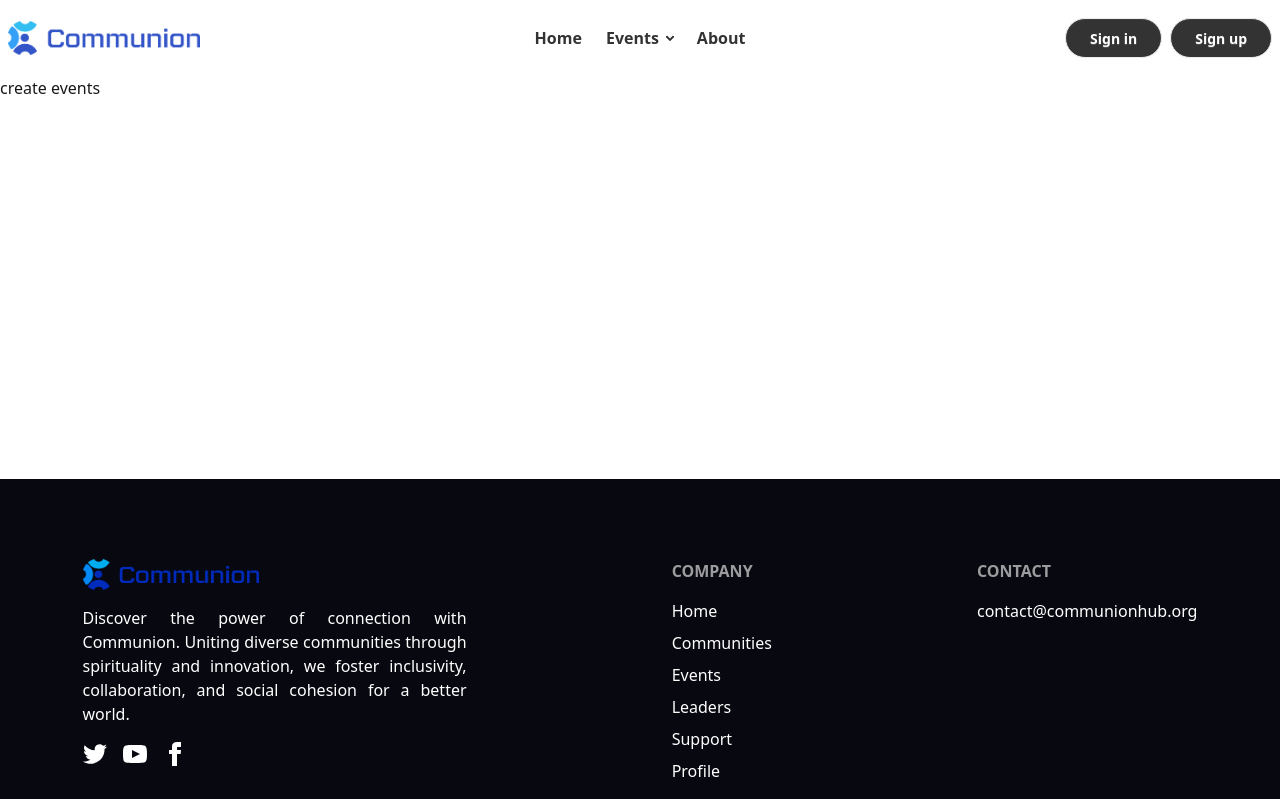
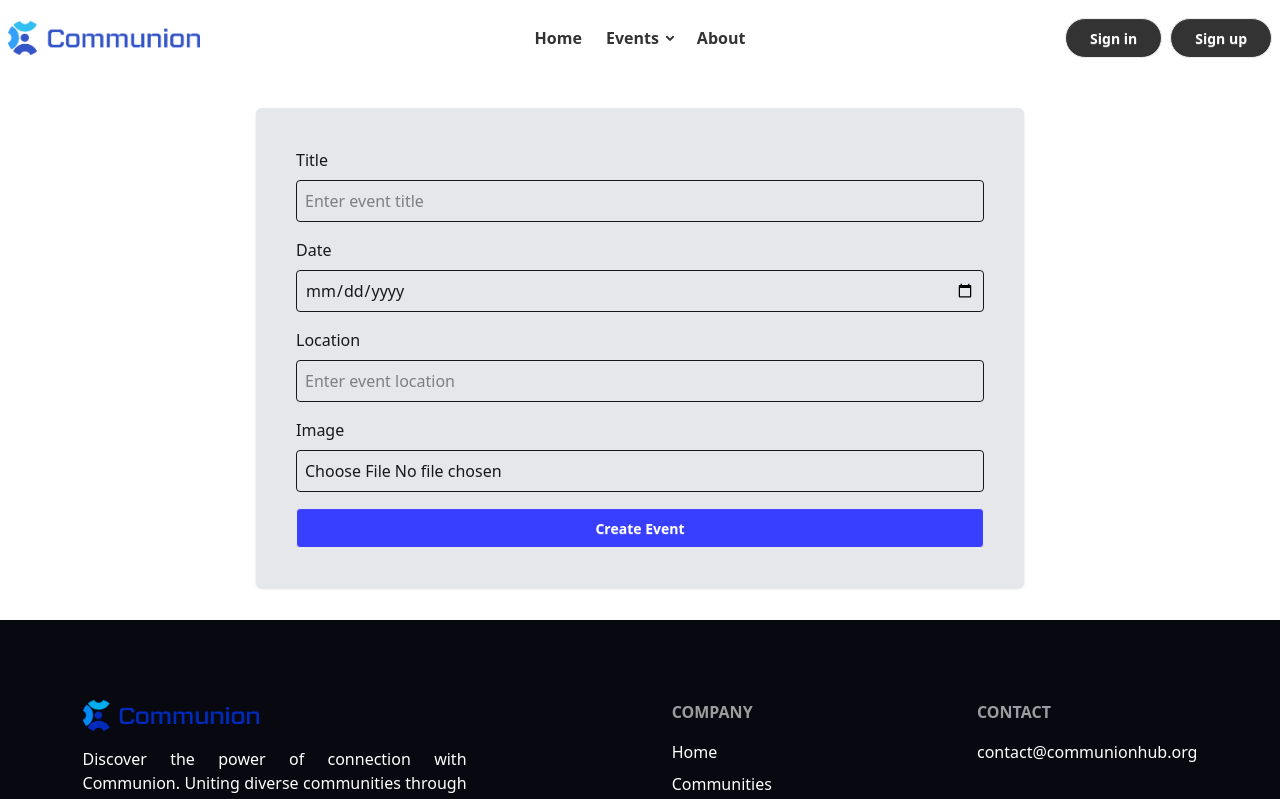
Before and after one commit to shafriki/communion-client-side, a React (Vite) app: page /create-event in a window 1280 px wide. Shown: the top 799 px of the page. Built offline with nearby package versions, Linux system fonts and the light colour scheme; no server answers.

Commit message:
added create events page and axiossecure hook

```diff
--- /dev/null
+++ b/src/Hooks/useAxiousSecure.jsx
@@ -0,0 +1,35 @@
+import axios from 'axios'
+import { useEffect } from 'react'
+import { useNavigate } from 'react-router-dom'
+import useAuth from './useAuth'
+
+const axiosSecure = axios.create({
+  baseURL: import.meta.env.VITE_API_URL,
+  withCredentials: true,
+})
+
+const useAxiosSecure = () => {
+  const navigate = useNavigate()
+  const { logOut } = useAuth()
+  useEffect(() => {
+    axiosSecure.interceptors.response.use(
+      res => {
+        return res
+      },
+      async error => {
+        // console.log('Error caught from axios interceptor-->', error.response)
+        if (error.response.status === 401 || error.response.status === 403) {
+          // logout
+          logOut()
+          // navigate to login
+          navigate('/login')
+          // console.log('hello')
+        }
+        return Promise.reject(error)
+      }
+    )
+  }, [logOut, navigate])
+  return axiosSecure
+}
+
+export default useAxiosSecure
--- a/src/Pages/CreateEvents/CreateEvents.jsx
+++ b/src/Pages/CreateEvents/CreateEvents.jsx
@@ -1,9 +1,108 @@
-import React from 'react';
+import React, { useState, useContext } from 'react';
+import Swal from 'sweetalert2';
+import { BeatLoader } from 'react-spinners';
+import { AuthContext } from '../../Providers/AuthProvider';
+import { imageUpload } from '../../api/utils';
+import useAxiosSecure from '../../Hooks/useAxiousSecure';
 
 const CreateEvents = () => {
+    const { user } = useContext(AuthContext);
+    const [loading, setLoading] = useState(false);
+    const axiosSecure = useAxiosSecure();
+    const authToken = localStorage.getItem('authToken');
+
+    const handleSubmit = async (event) => {
+        event.preventDefault();
+        const form = event.target;
+        const title = form.title.value;
+        const date = form.date.value;
+        const location = form.location.value;
+        const image = form.image.files[0];
+
+        if (!user?.email) {
+            Swal.fire({
+                title: 'Error!',
+                text: 'You need to be logged in to create an event.',
+                icon: 'error',
+                confirmButtonText: 'OK',
+            });
+            return;
+        }
+
+        try {
+            setLoading(true);
+
+            const imageURL = image ? await imageUpload(image) : 'https://example.com/default-image.jpg';
+
+            const response = await axiosSecure.post(
+                '/events',
+                {
+                    title,
+                    date,
+                    location,
+                    imageURL,
+                    email: user?.email,
+                },
+                {
+                    headers: {
+                        Authorization: `Bearer ${authToken}`,
+                    },
+                }
+            );
+
+            if (response?.data?.acknowledged) {
+                form.reset();
+                Swal.fire({
+                    title: 'Success!',
+                    text: 'Event created successfully.',
+                    icon: 'success',
+                    confirmButtonText: 'OK',
+                });
+            } else {
+                Swal.fire({
+                    title: 'Error!',
+                    text: 'Failed to create the event.',
+                    icon: 'error',
+                    confirmButtonText: 'OK',
+                });
+            }
+        } catch (err) {
+            Swal.fire({
+                title: 'Unauthorized!',
+                text: 'Your session may have expired. Please log in again.',
+                icon: 'error',
+                confirmButtonText: 'OK',
+            });
+        } finally {
+            setLoading(false);
+        }
+    };
+
     return (
         <div>
-            create events
+            <div className="p-10 rounded-md bg-gray-200 max-w-screen-md mx-auto shadow my-8">
+                <form onSubmit={handleSubmit}>
+                    <div className="mb-4">
+                        <label className="block font-medium mb-2">Title</label>
+                        <input type="text" name="title" className="w-full border p-2 rounded" placeholder="Enter event title" required />
+                    </div>
+                    <div className="mb-4">
+                        <label className="block font-medium mb-2">Date</label>
+                        <input type="date" name="date" className="w-full border p-2 rounded" required />
+                    </div>
+                    <div className="mb-4">
+                        <label className="block font-medium mb-2">Location</label>
+                        <input type="text" name="location" className="w-full border p-2 rounded" placeholder="Enter event location" required />
+                    </div>
+                    <div className="mb-4">
+                        <label className="block font-medium mb-2">Image</label>
+                        <input type="file" name="image" className="w-full border p-2 rounded" required />
+                    </div>
+                    <button type="submit" className="w-full btn bg-[#383fff] text-white py-2 px-4 rounded hover:bg-[#6fa5f6] transition" disabled={loading}>
+                        {loading ? <BeatLoader size={10} color="#ffffff" /> : 'Create Event'}
+                    </button>
+                </form>
+            </div>
         </div>
     );
 };
```
